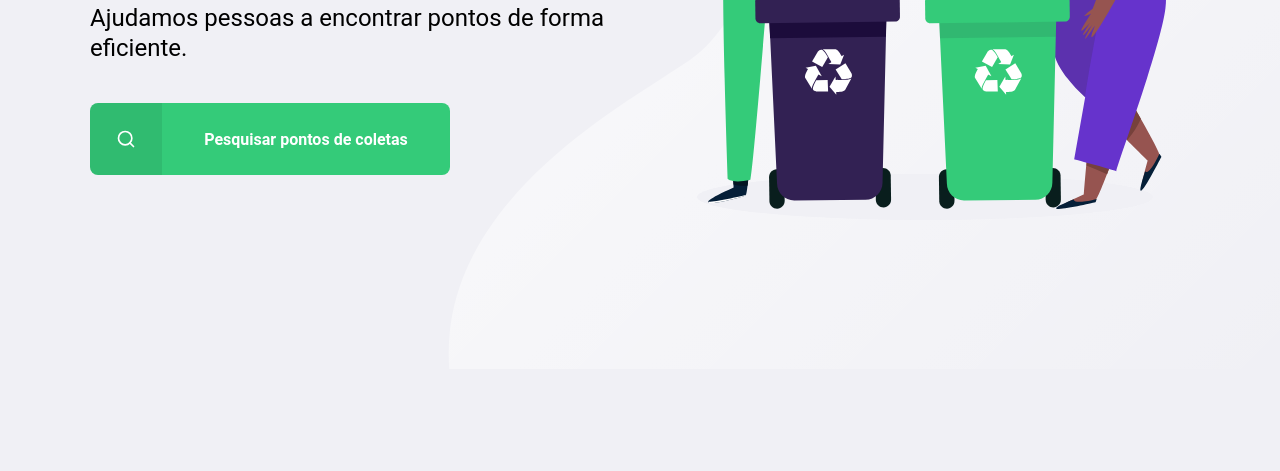
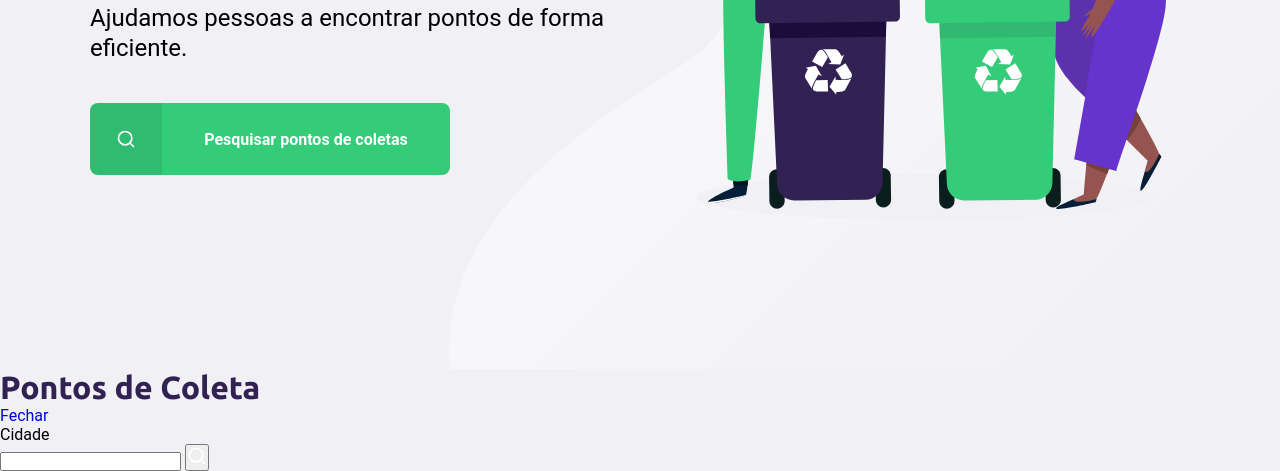
Before and after one commit to Pamylla/Ecoleta-NWL-1.0, a plain HTML site: page index.html in a window 1280 px wide. Shown: the part 431-902 px from the top of the page. Before the commit the page ends 800 px from the top, so only its background shows below. Drawn offline with Linux system fonts and the light colour scheme.

Commit message:
#Create modal html in home Page

```diff
--- a/index.html
+++ b/index.html
@@ -39,5 +39,22 @@
 
     </div>
 
+    <div id="modal">
+        <div id="content">
+            <div class="header">
+                <h1>Pontos de Coleta</h1>
+                <a href="#">Fechar</a>
+            </div>
+            <form action="">
+                <label for="search">Cidade</label>
+                <div class="search fiel">
+                    <input type="text" name="search">
+                    <button>
+                        <img src="/assets/search.svg" alt="Buscar">
+                    </button>
+                </div>
+            </form>
+        </div>
+    </div>
 </body>
 </html>
```
